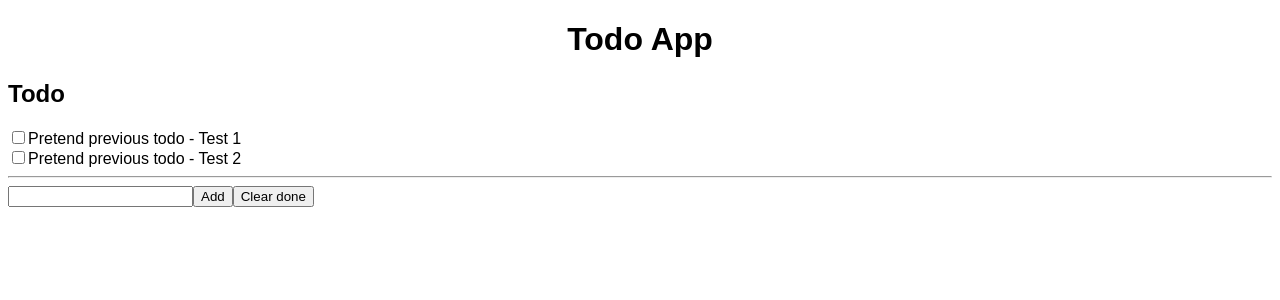
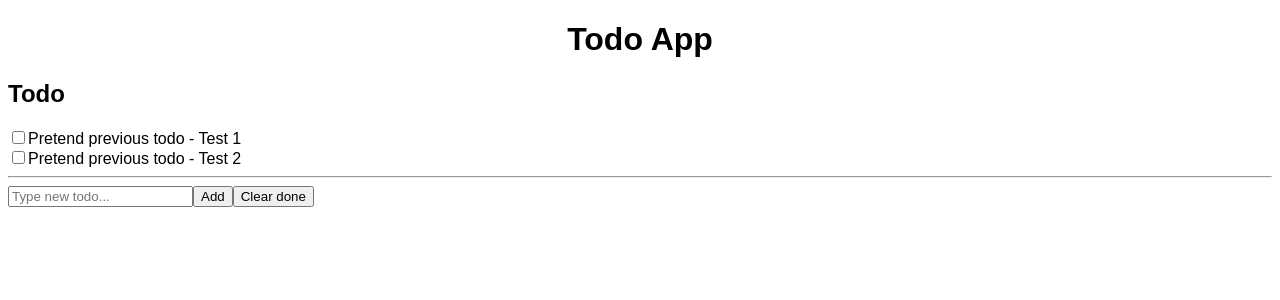
Before and after one commit to pennyk/react-todo-penny, a React (Create React App) app: page / in a window 1280 px wide. Shown: the top 300 px of the page. Built offline with nearby package versions, Linux system fonts and the light colour scheme.

Commit message:
Add text placeholder

```diff
--- a/src/App.js
+++ b/src/App.js
@@ -86,7 +86,7 @@ class TodoForm extends React.Component {
       <form id="todo" onSubmit={this.handleSubmit}>
         <TodoList items={this.state.items} />
         <hr></hr>
-        <input type="text" id="item" name="item" />
+        <input type="text" id="item" name="item" placeholder="Type new todo..." />
         <AddButton/>
         <button id="cleartodo" onClick={this.clearDone}>Clear done</button>
       </form>
```
